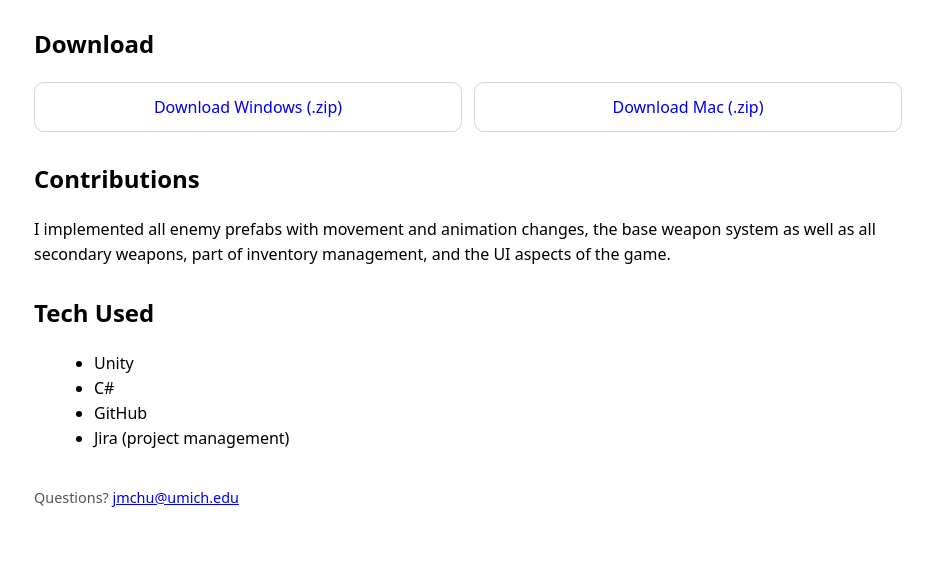
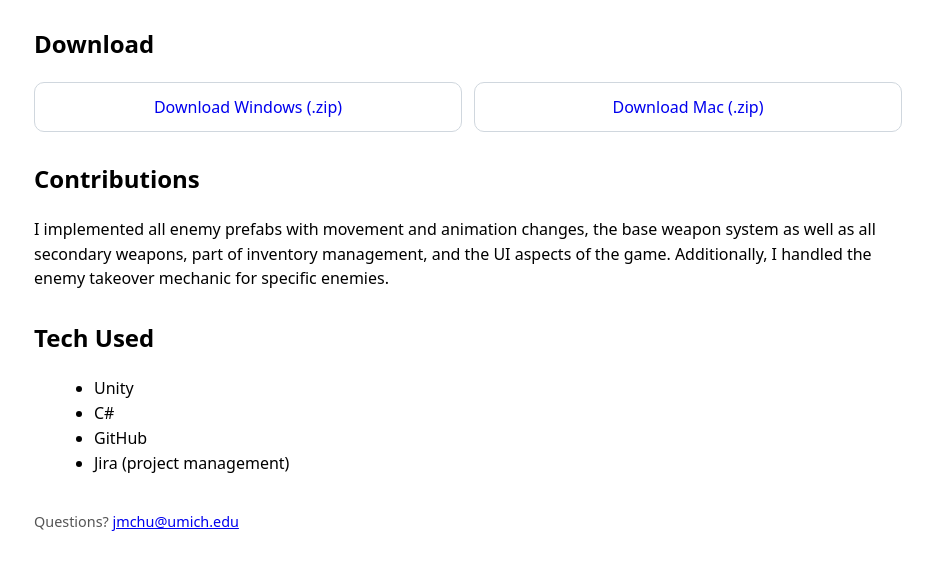
Before and after one commit to chu-bot/chu-bot.github.io, a plain HTML site: page index.html in a window 1280 px wide. Shown: the part 121-690 px from the top of the page, without its empty margins (172-1105 px from the left). Drawn offline with Linux system fonts and the light colour scheme.

Commit message:
final final

```diff
--- a/index.html
+++ b/index.html
@@ -72,7 +72,7 @@
 
   <section aria-labelledby="contrib">
     <h2 id="contrib">Contributions</h2>
-    <p>I implemented all enemy prefabs with movement and animation changes, the base weapon system as well as all secondary weapons, part of inventory management, and the UI aspects of the game.</p>
+    <p>I implemented all enemy prefabs with movement and animation changes, the base weapon system as well as all secondary weapons, part of inventory management, and the UI aspects of the game. Additionally, I handled the enemy takeover mechanic for specific enemies.</p>
   </section>
 
   <section aria-labelledby="tech">
```
